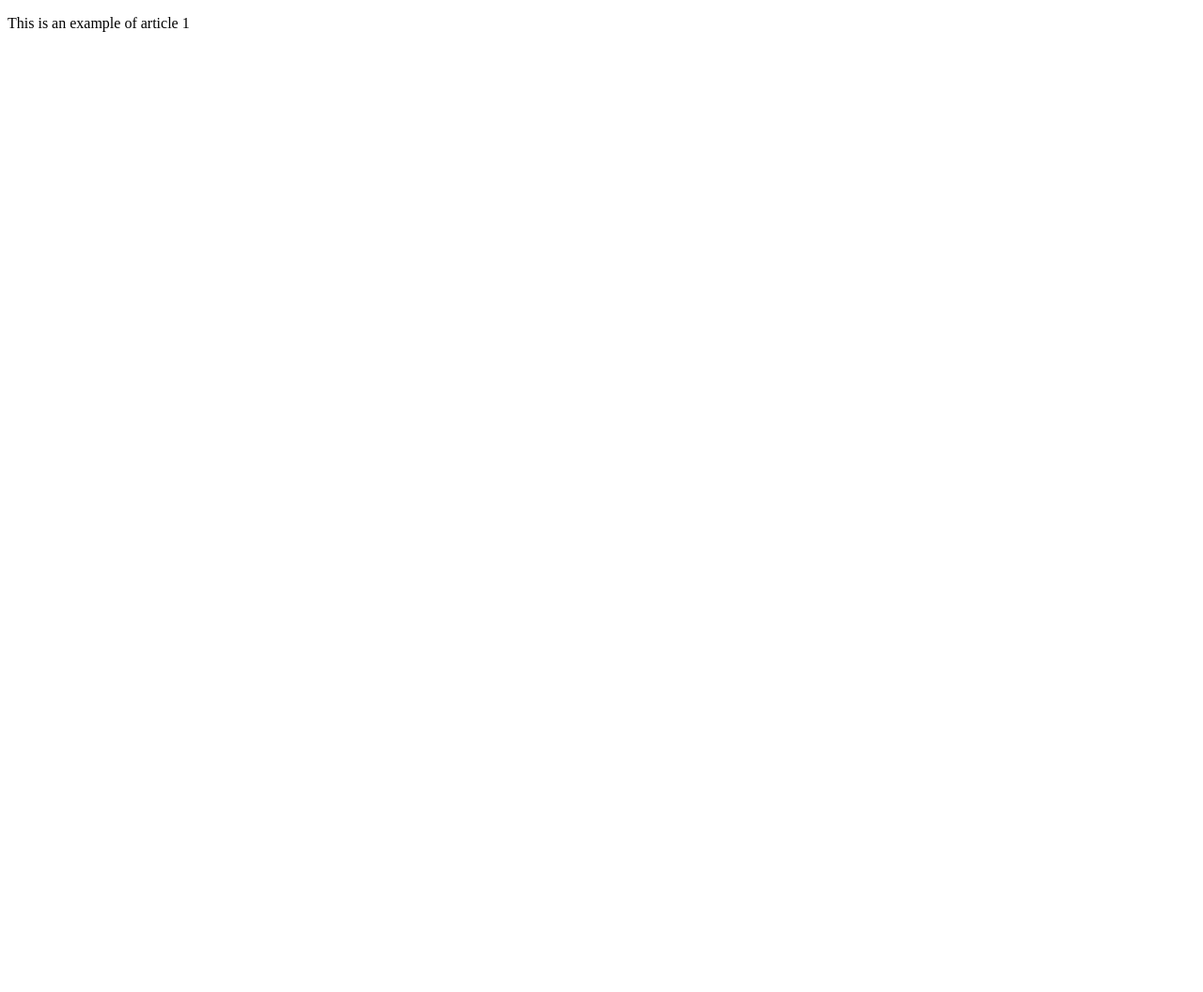
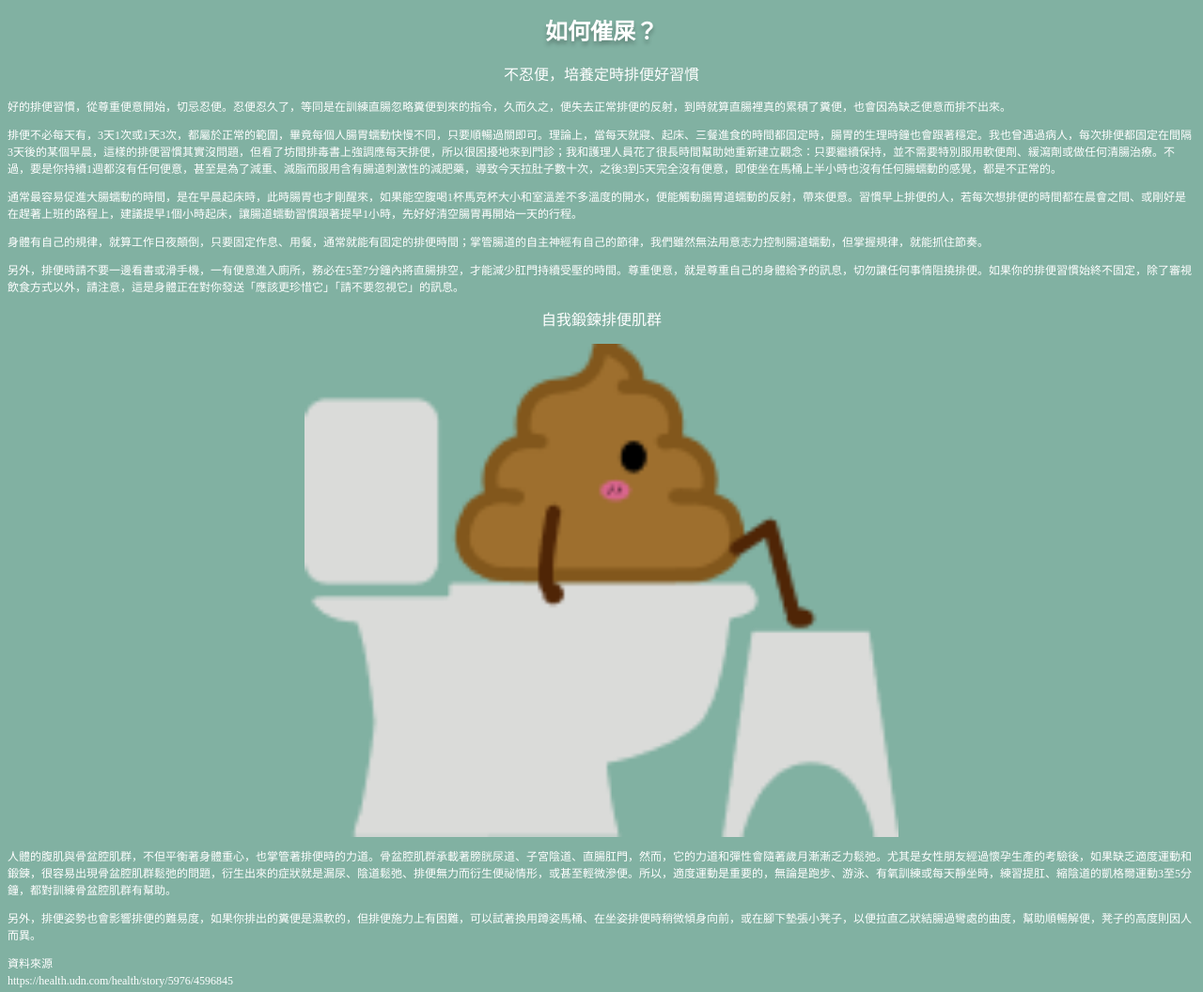
Before and after one commit to tamskh/tracy_articals, a plain HTML site: page article_1.html in a window 1280 px wide. Shown: the whole page at 94% size. Before the commit the page ends 800 px from the top, so only its background shows below. Drawn offline with Linux system fonts and the light colour scheme.

Commit message:
Update article content

```diff
--- a/article_1.html
+++ b/article_1.html
@@ -1,9 +1,62 @@
 <!DOCTYPE html>
 <html>
    <head>
-      <title>Article 1</title>
+      <style>
+         body {
+         background-color: #81B1A2;
+         }
+         h1   {
+         /* 如何催屎？ */
+         font-family: 'Poppins';
+         font-style: normal;
+         font-weight: 600;
+         font-size: 24px;
+         line-height: 36px;
+         /* identical to box height */
+         text-align: center;
+         /* Font/primary */
+         color: #FFFFFF;
+         text-shadow: 0px 4px 4px rgba(0, 0, 0, 0.25);
+         }
+         h2{
+         font-family: 'Poppins';
+         font-style: normal;
+         font-weight: 400;
+         font-size: 16px;
+         line-height: 24px;
+         /* identical to box height */
+         text-align: center;
+         /* Font/primary */
+         color: #FFFFFF;
+         }
+         p{
+         font-family: 'Poppins';
+         font-style: normal;
+         font-weight: 400;
+         font-size: 12px;
+         line-height: 18px;
+         color: #FFFFFF;
+         }
+         .center {
+         display: block;
+         margin-left: auto;
+         margin-right: auto;
+         width: 50%;
+         }
+      </style>
    </head>
    <body>
-      <p>This is an example of article 1</p>
+      <h1>如何催屎？</h1>
+      <h2>不忍便，培養定時排便好習慣</h2>
+      <p>好的排便習慣，從尊重便意開始，切忌忍便。忍便忍久了，等同是在訓練直腸忽略糞便到來的指令，久而久之，便失去正常排便的反射，到時就算直腸裡真的累積了糞便，也會因為缺乏便意而排不出來。</p>
+      <p>排便不必每天有，3天1次或1天3次，都屬於正常的範圍，畢竟每個人腸胃蠕動快慢不同，只要順暢過關即可。理論上，當每天就寢、起床、三餐進食的時間都固定時，腸胃的生理時鐘也會跟著穩定。我也曾遇過病人，每次排便都固定在間隔3天後的某個早晨，這樣的排便習慣其實沒問題，但看了坊間排毒書上強調應每天排便，所以很困擾地來到門診；我和護理人員花了很長時間幫助她重新建立觀念：只要繼續保持，並不需要特別服用軟便劑、緩瀉劑或做任何清腸治療。不過，要是你持續1週都沒有任何便意，甚至是為了減重、減脂而服用含有腸道刺激性的減肥藥，導致今天拉肚子數十次，之後3到5天完全沒有便意，即使坐在馬桶上半小時也沒有任何腸蠕動的感覺，都是不正常的。</p>
+      <p>通常最容易促進大腸蠕動的時間，是在早晨起床時，此時腸胃也才剛醒來，如果能空腹喝1杯馬克杯大小和室溫差不多溫度的開水，便能觸動腸胃道蠕動的反射，帶來便意。習慣早上排便的人，若每次想排便的時間都在晨會之間、或剛好是在趕著上班的路程上，建議提早1個小時起床，讓腸道蠕動習慣跟著提早1小時，先好好清空腸胃再開始一天的行程。</p>
+      <p>身體有自己的規律，就算工作日夜顛倒，只要固定作息、用餐，通常就能有固定的排便時間；掌管腸道的自主神經有自己的節律，我們雖然無法用意志力控制腸道蠕動，但掌握規律，就能抓住節奏。</p>
+      <p>另外，排便時請不要一邊看書或滑手機，一有便意進入廁所，務必在5至7分鐘內將直腸排空，才能減少肛門持續受壓的時間。尊重便意，就是尊重自己的身體給予的訊息，切勿讓任何事情阻撓排便。如果你的排便習慣始終不固定，除了審視飲食方式以外，請注意，這是身體正在對你發送「應該更珍惜它」「請不要忽視它」的訊息。</p>
+      <h2>自我鍛鍊排便肌群</h2>
+      <img src="./images/article-content-image01.png" alt="Article Content Image 01" class="center">
+      <p>人體的腹肌與骨盆腔肌群，不但平衡著身體重心，也掌管著排便時的力道。骨盆腔肌群承載著膀胱尿道、子宮陰道、直腸肛門，然而，它的力道和彈性會隨著歲月漸漸乏力鬆弛。尤其是女性朋友經過懷孕生產的考驗後，如果缺乏適度運動和鍛鍊，很容易出現骨盆腔肌群鬆弛的問題，衍生出來的症狀就是漏尿、陰道鬆弛、排便無力而衍生便祕情形，或甚至輕微滲便。所以，適度運動是重要的，無論是跑步、游泳、有氧訓練或每天靜坐時，練習提肛、縮陰道的凱格爾運動3至5分鐘，都對訓練骨盆腔肌群有幫助。</p>
+      <p>另外，排便姿勢也會影響排便的難易度，如果你排出的糞便是濕軟的，但排便施力上有困難，可以試著換用蹲姿馬桶、在坐姿排便時稍微傾身向前，或在腳下墊張小凳子，以便拉直乙狀結腸過彎處的曲度，幫助順暢解便，凳子的高度則因人而異。</p>
+      <p>資料來源<br />https://health.udn.com/health/story/5976/4596845</p>
    </body>
 </html>
```
